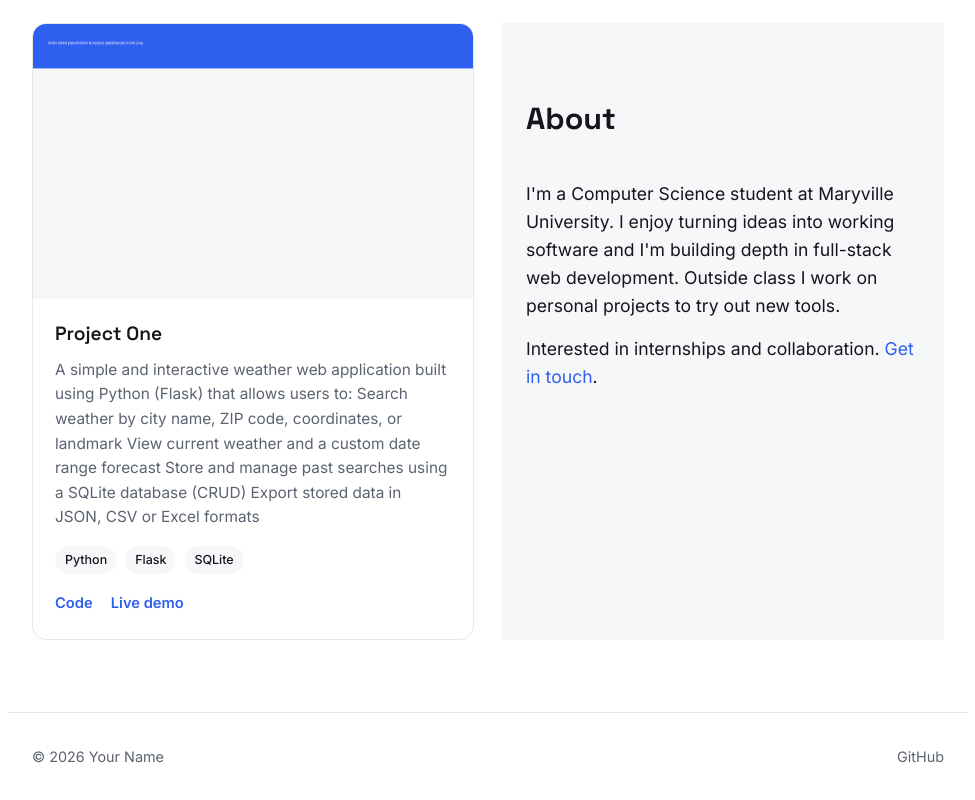
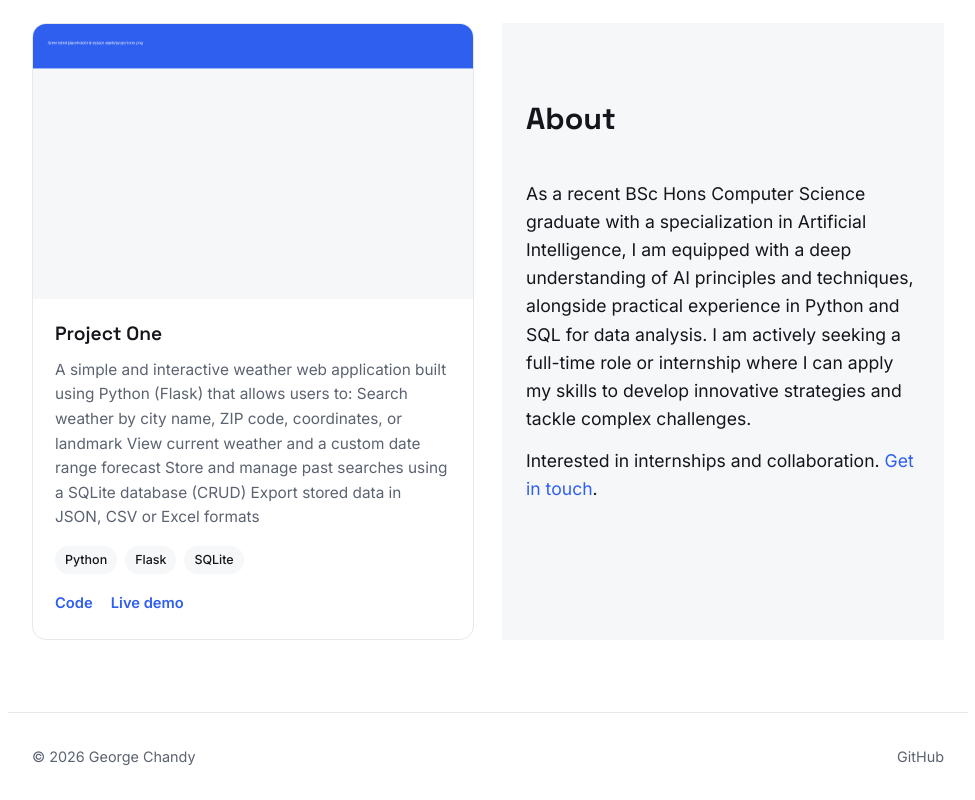
Before and after one commit to george-maryville/george-maryville.github.io, a plain HTML site: page index.html in a window 1280 px wide. Shown: the part 773-1573 px from the top of the page, without its empty margins (152-1127 px from the left). Drawn offline with Linux system fonts and the light colour scheme.

Commit message:
Revise personal introduction and footer details
Updated personal information and contact details in the about section. Changed name in the footer to George Chandy.

```diff
--- a/index.html
+++ b/index.html
@@ -92,14 +92,13 @@
       <div class="about">
         <!-- EDIT: 2–4 sentences. Who you are, what you're learning, what you want to work on. -->
         <p>
-          I'm a Computer Science student at Maryville University. I enjoy
-          turning ideas into working software and I'm building depth in
-          full-stack web development. Outside class I work on personal
-          projects to try out new tools.
+          As a recent BSc Hons Computer Science graduate with a specialization in Artificial Intelligence,
+          I am equipped with a deep understanding of AI principles and techniques, alongside practical experience in Python and SQL for data analysis.
+          I am actively seeking a full-time role or internship where I can apply my skills to develop innovative strategies and tackle complex challenges.
         </p>
         <p>
           Interested in internships and collaboration.
-          <a href="mailto:you@example.com">Get in touch</a>.
+          <a href="mailto:gchandy1@live.maryville.edu">Get in touch</a>.
         </p>
       </div>
     </section>
@@ -108,8 +107,8 @@
   <!-- ===================== FOOTER ===================== -->
   <footer class="footer">
     <!-- EDIT: your name -->
-    <span>© 2026 Your Name</span>
-    <a href="https://github.com/your-username">GitHub</a>
+    <span>© 2026 George Chandy</span>
+    <a href="https://github.com/fdx-hw">GitHub</a>
   </footer>
 
 </body>
```
